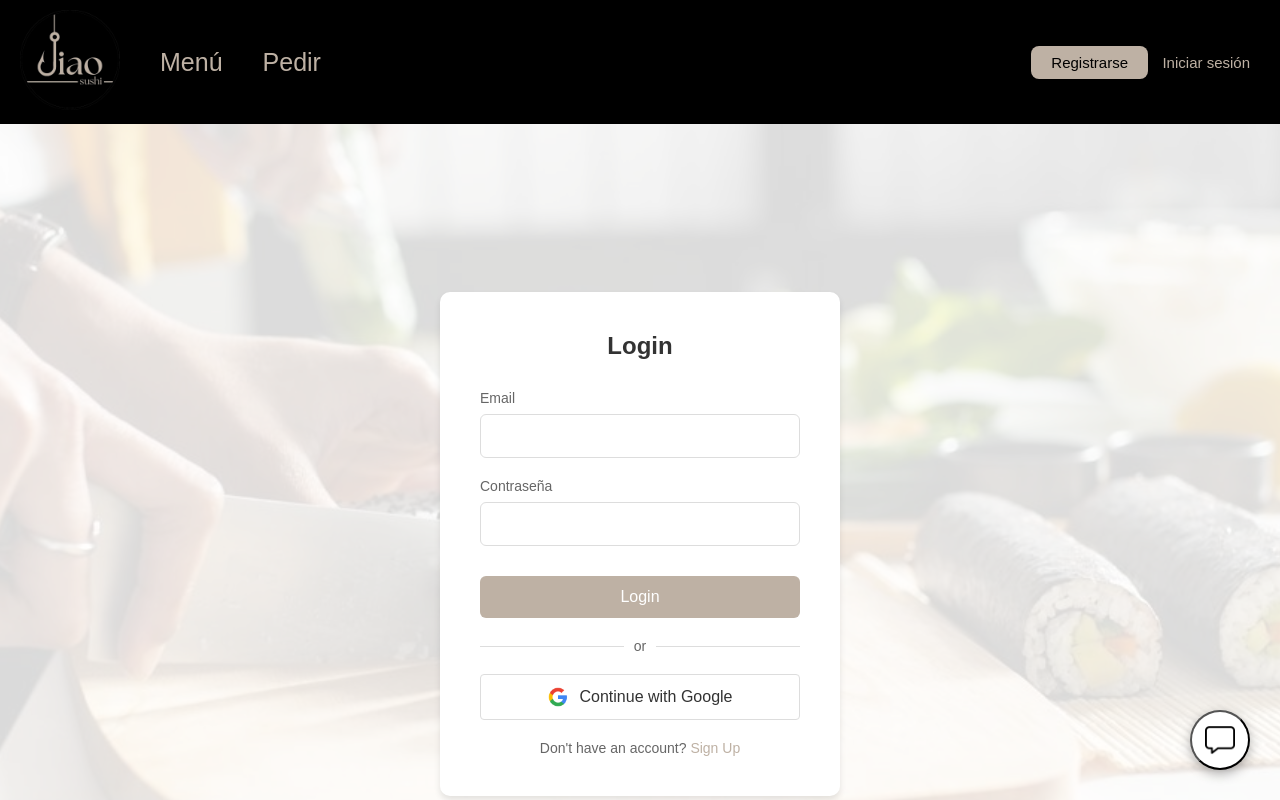
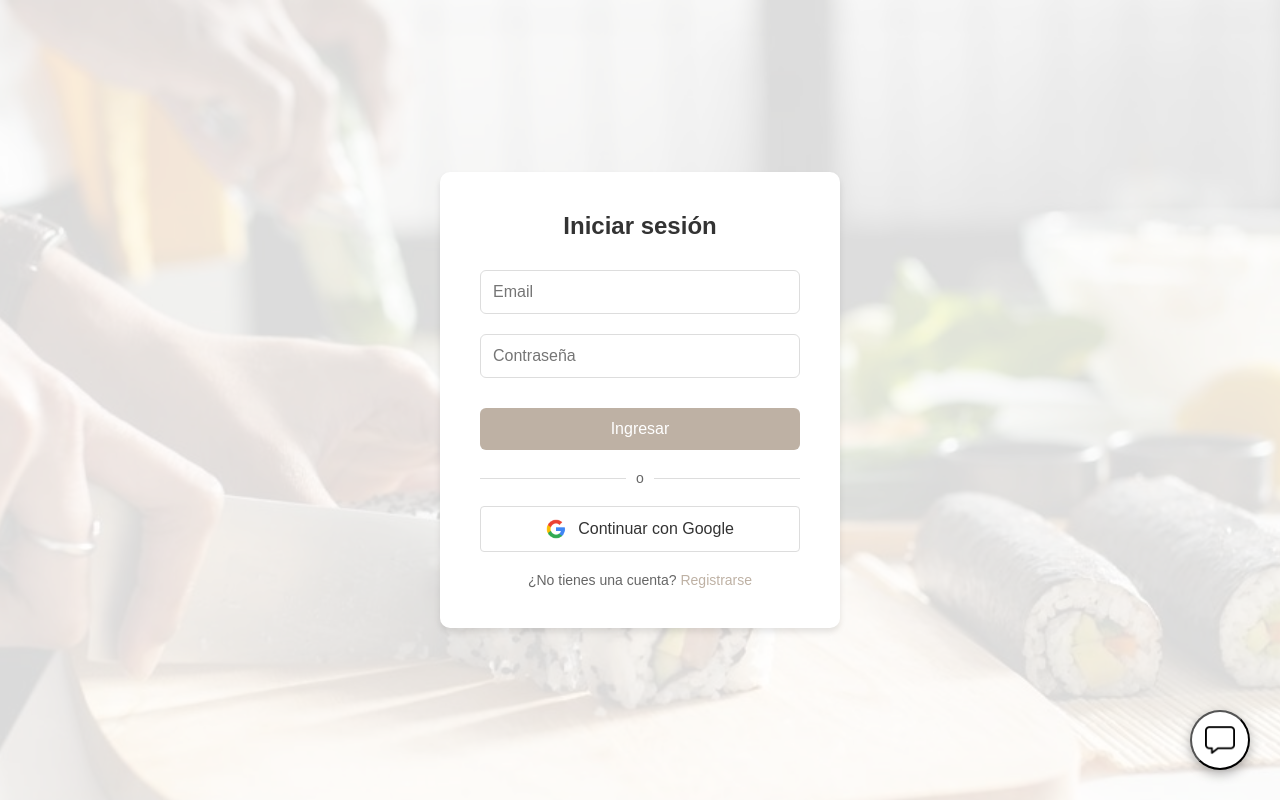
Before and after one commit to vittorioCaiafa/jiaosushi, a plain HTML site: page login.html in a window 1280 px wide. Shown: the top 800 px of the page. Drawn offline with Linux system fonts and the light colour scheme; files whose address does not match are found by name.

```diff
--- a/components/navbar.html
+++ b/components/navbar.html
@@ -1,6 +1,6 @@
 <nav style="position: relative">
   <a href="./index.html" class="logo">
-    <img src="./utils/images/logo.png" style="width: 100px; height: 100px" />
+    <img src="./assets/logo.png" style="width: 100px; height: 100px" />
   </a>
   <div class="nav-container">
     <ul class="nav-links">
--- a/login.html
+++ b/login.html
@@ -10,38 +10,32 @@
   <body>
     <div class="background-image"></div>
 
-    <div id="navbar"></div>
-
     <section class="auth-section">
       <div class="auth-container">
         <div class="auth-box">
-          <h2>Login</h2>
+          <h2>Iniciar sesión</h2>
           <form id="login-form" class="auth-form">
             <div class="form-group">
-              <label for="email">Email</label>
-              <input type="email" id="email" name="email" required />
+              <input type="email" id="email" name="email" placeholder="Email" required />
             </div>
             <div class="form-group">
-              <label for="password">Contraseña</label>
-              <input type="password" id="password" name="password" required />
+              <input type="password" id="password" name="password" placeholder="Contraseña" required />
             </div>
-            <button type="submit" class="auth-btn">Login</button>
+            <button type="submit" class="auth-btn">Ingresar</button>
           </form>
           <div class="auth-divider">
-            <span>or</span>
+            <span>o</span>
           </div>
           <button id="google-login" class="google-btn">
             <img style="width: 20px; height: 20px;" src="./assets/google-icon.png" alt="Google" />
-            Continue with Google
+            Continuar con Google
           </button>
           <p class="auth-link">
-            Don't have an account? <a href="./signup.html">Sign Up</a>
+            ¿No tienes una cuenta? <a href="./signup.html">Registrarse</a>
           </p>
         </div>
       </div>
     </section>
-
-    <div id="footer"></div>
 
     <div id="message-button"></div>
     <div id="chat-modal"></div>
--- a/styles.css
+++ b/styles.css
@@ -1544,7 +1544,7 @@ footer {
 }
 
 .auth-section {
-  padding: 120px 20px 80px;
+  padding: 20px 20px 20px;
   min-height: 100vh;
   display: flex;
   align-items: center;
```
Also changed, not shown: auth-callback.html (+0 -6 lines), signup.html (+5 -13 lines), assets/logo.png (renamed from utils/images/logo.png), utils/images/backgrounds/home.jpg (deleted), utils/images/backgrounds/menu-background.jpg (deleted), utils/images/california.png (deleted), utils/images/menu-background.jpg (deleted), utils/images/message.png (deleted), utils/images/salmon-maki.png (deleted), utils/images/salmon-nigiri.png (deleted).
